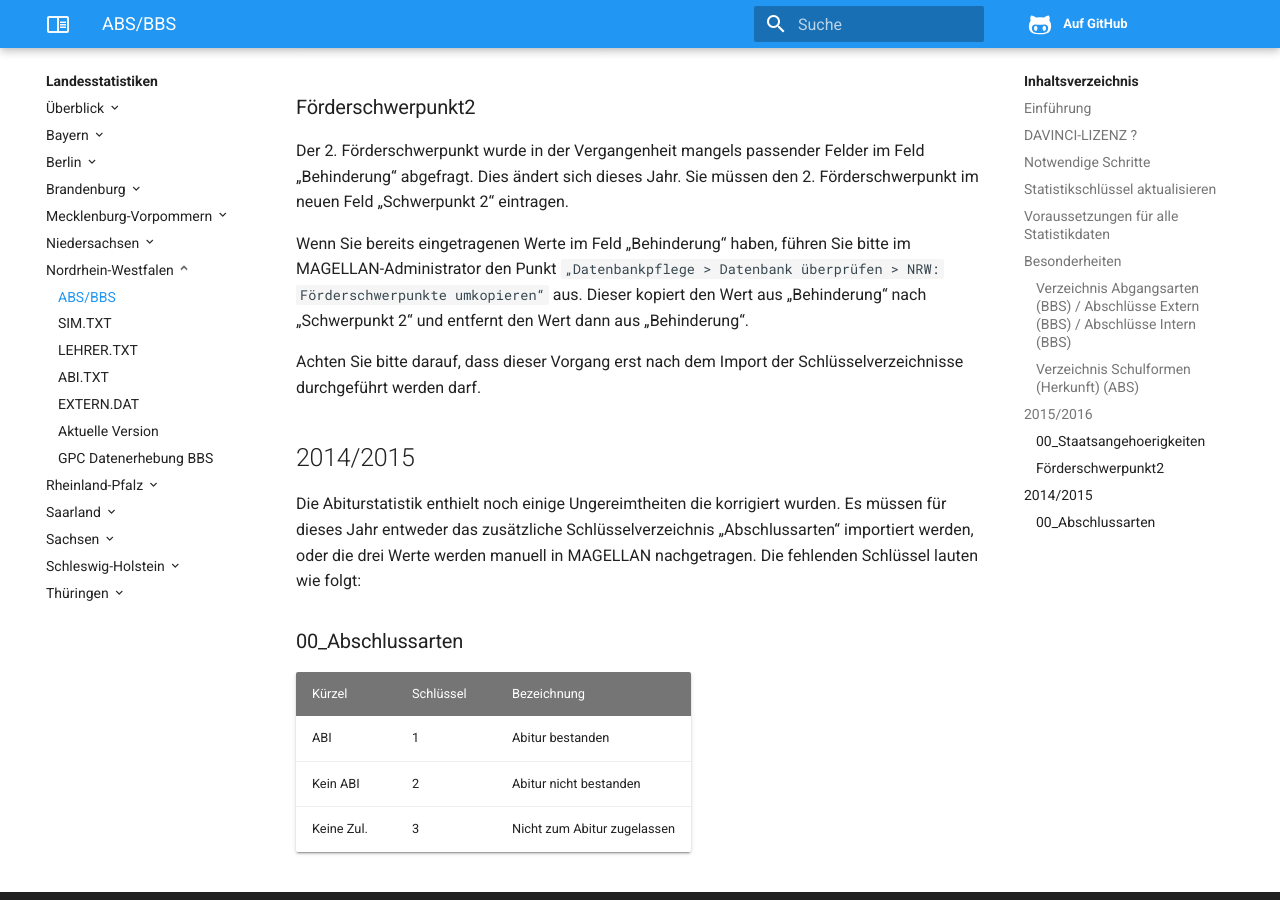
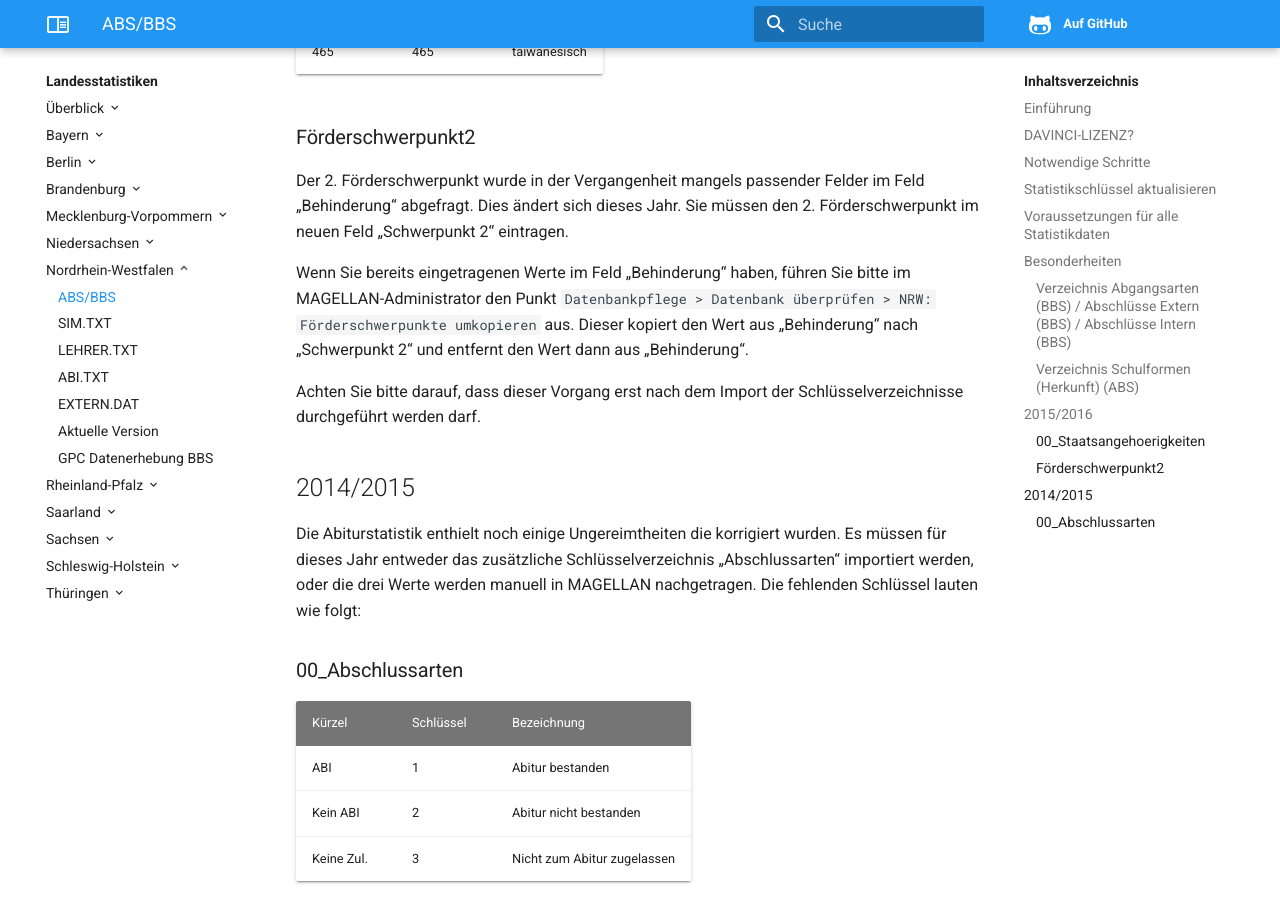
Before and after one commit to stuebersystems/doc.ls.de, an MkDocs documentation site: the page built from docs/nordrhein-westfalen/abs-bbs.md, in a window 1280 px wide and 900 px high, scrolled down 5319 px. Built offline with MkDocs 1.6.1, drawn with Linux system fonts in a browser that asks for light colours; some of the changed text lies outside the part shown.

Commit message:
no message

````diff
--- a/docs/nordrhein-westfalen/abs-bbs.md
+++ b/docs/nordrhein-westfalen/abs-bbs.md
@@ -17,13 +17,13 @@ EXTERN.DAT|nur DAVINCI-Daten aus dem Export für „ASDPC/EXTERN.DAT“|[EXTERN.
 
 Hierbei steht xxxxx für Ihre Schulnummer und YYYYMMDD für das Erstellungsdatum der Datei.
 
-!! info "Hinweis"
+!!! info "Hinweis"
 
-    Sie müssen die xxxxx_SIM_YYYYMMDD.TXT für den Import in ASDPC vorher in SIM.TXT umbenennen, da sonst ASDPC die Datei nicht annimmt.
+     Sie müssen die xxxxx_SIM_YYYYMMDD.TXT für den Import in ASDPC vorher in SIM.TXT umbenennen, da sonst ASDPC die Datei nicht annimmt.
 
 Die Datei SIM.TXT wertet Daten aus dem aktuellen Halbjahr (1. Halbjahr 2018/2019), sowie dem gesamten vorangehenden Schuljahr (1. und 2. Halbjahr 2017/2018) aus. Die Schnittstelle kann sowohl für die Haupterhebung im Herbst wie auch für die Halbjahreserhebung genutzt werden. Im Unterschied zur Haupterhebung ist für die Halbjahreserhebung nur die Datei SIM.TXT zu erzeugen.
 
-## DAVINCI-LIZENZ ?
+## DAVINCI-LIZENZ?
 
 Eine DAVINCI Lizenz wird nur für die EXTERN.DAT und die LEHRER.TXT benötigt, da diese Stundenplandaten enthalten. Jede Datei kann einzeln erzeugt werden, somit benötigen Sie z.B. kein DAVINCI wenn Sie lediglich die SIM.TXT oder die ABI.TXT erzeugen möchten.
 
@@ -115,7 +115,7 @@ Bitte ändern Sie folgende Schlüssel manuell um, da das Statistikamt die Bedeut
 
 Der 2. Förderschwerpunkt wurde in der Vergangenheit mangels passender Felder im Feld „Behinderung“ abgefragt. Dies ändert sich dieses Jahr. Sie müssen den 2. Förderschwerpunkt im neuen Feld „Schwerpunkt 2“ eintragen.
 
-Wenn Sie bereits eingetragenen Werte im Feld „Behinderung“ haben, führen Sie bitte im MAGELLAN-Administrator den Punkt  ```„Datenbankpflege > Datenbank überprüfen >  NRW: Förderschwerpunkte umkopieren“``` aus. Dieser kopiert den Wert aus „Behinderung“ nach „Schwerpunkt 2“ und entfernt den Wert dann aus „Behinderung“.
+Wenn Sie bereits eingetragenen Werte im Feld „Behinderung“ haben, führen Sie bitte im MAGELLAN-Administrator den Punkt  `Datenbankpflege > Datenbank überprüfen >  NRW: Förderschwerpunkte umkopieren` aus. Dieser kopiert den Wert aus „Behinderung“ nach „Schwerpunkt 2“ und entfernt den Wert dann aus „Behinderung“.
 
 Achten Sie bitte darauf, dass dieser Vorgang erst nach dem Import der Schlüsselverzeichnisse durchgeführt werden darf.
 
````
Also changed, not shown: docs/nordrhein-westfalen/gpc-datenerhebung-bbs.md (+0 -1 lines), docs/nordrhein-westfalen/stundenplandaten.md (+3 -6 lines).
